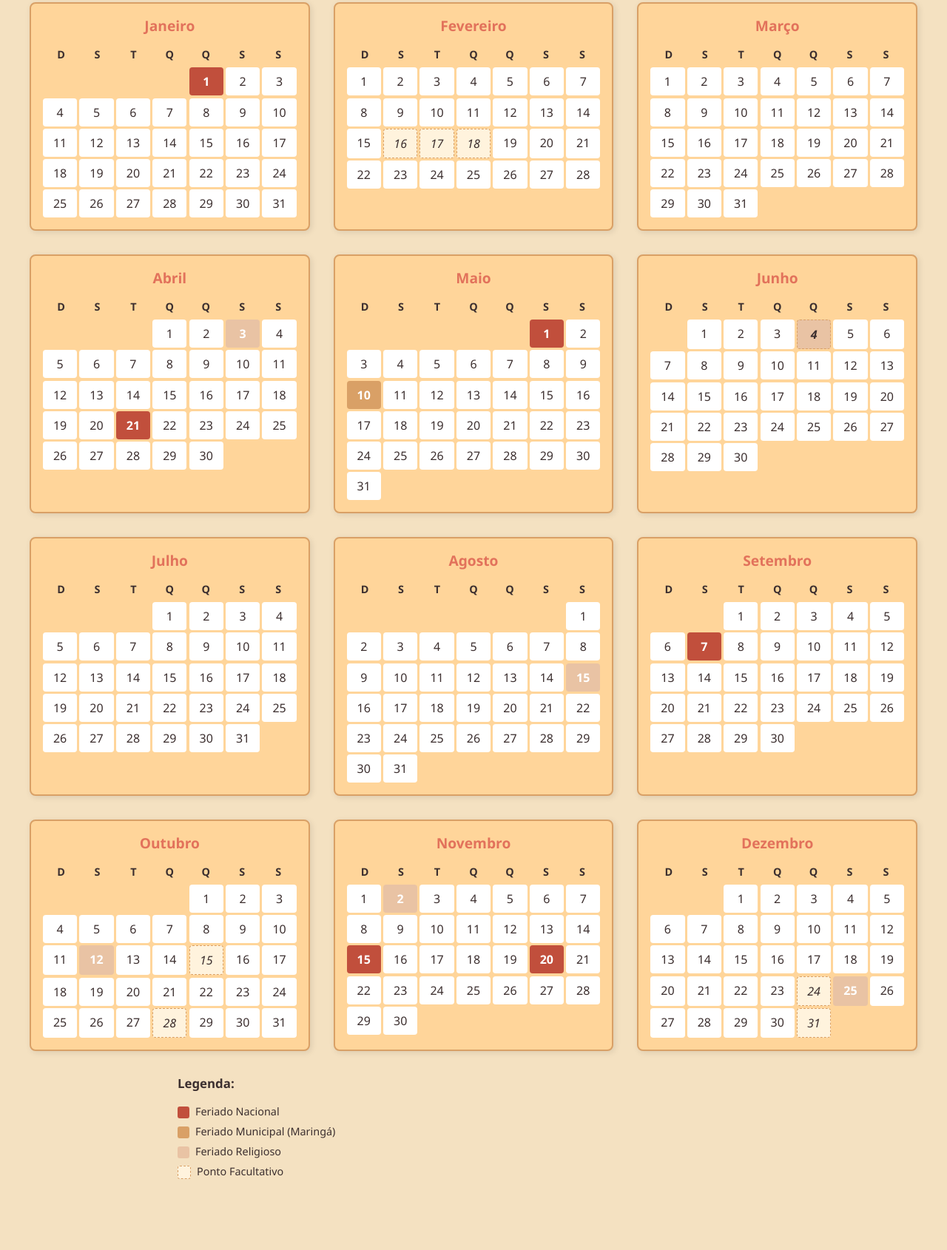
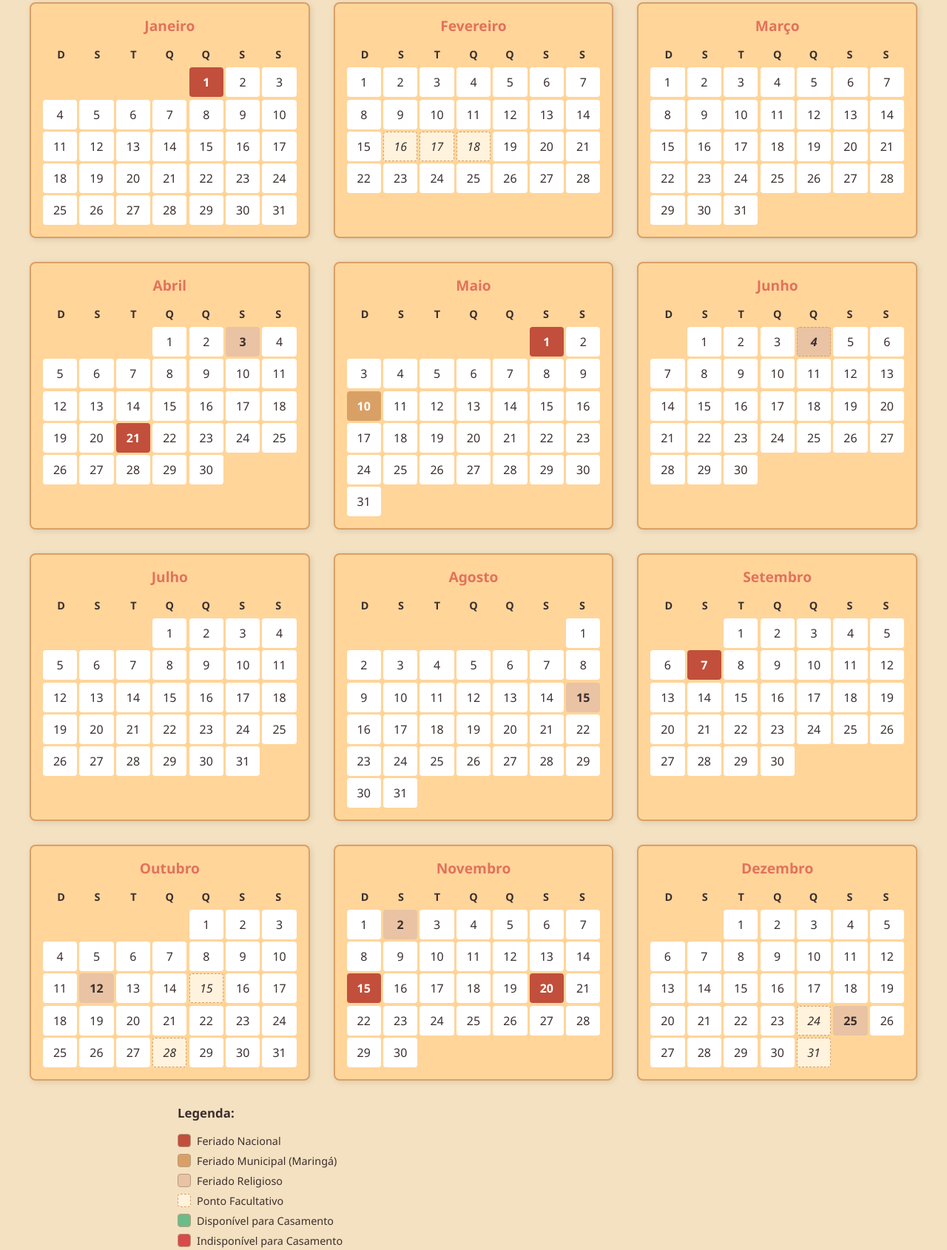
Before and after one commit to ParoquiaSantoExpedito/CasamentosSantoExpedito, a plain HTML site: page index.html in a window 1280 px wide. Shown: the part 125-1815 px from the top of the page at 74% size. Before the commit the page ends 1759 px from the top, so only its background shows below. Drawn offline with Linux system fonts and the light colour scheme.

Commit message:
Update index.html

```diff
--- a/index.html
+++ b/index.html
@@ -2,7 +2,7 @@
 <html lang="pt-BR">
 <head>
   <meta charset="UTF-8" />
-  <meta name="viewport" content="width=device-width, initial-scale=1.0"/>
+  <meta name="viewport" content="width=device-width, initial-scale=1" />
   <title>Calendário de casamentos de 2026</title>
   <style>
     :root {
@@ -12,22 +12,29 @@
       --caramelo-escuro: #D9A066;
       --facultativo: #FFF3DD;
       --religioso: #E9C3A4;
-  --fundo: #F4E1C1;
+      --fundo: #F4E1C1; /* fundo caramelo mais marrom suave */
       --texto: #3C2F2F;
+      --verde-disponivel: #6ABD88;
+      --vermelho-indisponivel: #D94A4A;
+      --branco-neutro: white;
     }
 
     body {
-      font-family: 'Segoe UI', sans-serif;
+      font-family: 'Segoe UI', Tahoma, Geneva, Verdana, sans-serif;
       background-color: var(--fundo);
       margin: 0;
       padding: 2rem;
       color: var(--texto);
+      -webkit-font-smoothing: antialiased;
+      -moz-osx-font-smoothing: grayscale;
+      user-select: none;
     }
 
     h1 {
       text-align: center;
       color: var(--terracota);
       margin-bottom: 2rem;
+      user-select: text;
     }
 
     .ano {
@@ -44,6 +51,7 @@
       border-radius: 8px;
       padding: 1rem;
       box-shadow: 2px 2px 8px rgba(0,0,0,0.1);
+      user-select: none;
     }
 
     .mes h2 {
@@ -51,6 +59,7 @@
       margin: 0 0 1rem 0;
       color: var(--terracota);
       font-size: 1.2rem;
+      user-select: text;
     }
 
     .dias-semana {
@@ -60,6 +69,7 @@
       text-align: center;
       margin-bottom: 0.5rem;
       font-size: 0.9rem;
+      user-select: text;
     }
 
     .dias {
@@ -72,53 +82,102 @@
     .dia {
       padding: 0.5rem;
       border-radius: 4px;
-      background-color: white;
+      background-color: var(--branco-neutro);
+      cursor: pointer;
+      transition: background-color 0.3s ease, color 0.3s ease;
+      user-select: text;
+      box-sizing: border-box;
+      border: 1px solid transparent;
+      position: relative;
+      font-weight: normal;
+      color: var(--texto);
     }
 
-    .vazio {
+    .dia.vazio {
       background-color: transparent;
+      cursor: default;
+      border: none;
+      user-select: none;
     }
 
+    /* Feriados */
     .feriado-nacional {
       background-color: var(--terracota-escuro);
       color: white;
       font-weight: bold;
+      cursor: default;
     }
 
     .feriado-municipal {
       background-color: var(--caramelo-escuro);
       color: white;
       font-weight: bold;
+      cursor: default;
     }
 
     .facultativo {
       background-color: var(--facultativo);
       border: 1px dashed var(--caramelo-escuro);
       font-style: italic;
+      cursor: default;
+      color: var(--texto);
     }
 
     .feriado-religioso {
       background-color: var(--religioso);
       font-weight: bold;
+      cursor: default;
+      color: var(--texto);
     }
 
+    /* Estados de disponibilidade - sobrescrevem outras cores ao clicar */
+    .disponivel {
+      background-color: var(--verde-disponivel) !important;
+      color: white !important;
+      font-weight: bold !important;
+      cursor: pointer;
+      border: 2px solid #3B7A53 !important;
+    }
+
+    .indisponivel {
+      background-color: var(--vermelho-indisponivel) !important;
+      color: white !important;
+      font-weight: bold !important;
+      cursor: pointer;
+      border: 2px solid #7A3B3B !important;
+    }
+
+    /* Legenda */
     .legenda {
       max-width: 800px;
       margin: 2rem auto 0 auto;
       font-size: 0.9rem;
+      user-select: text;
     }
 
     .legenda div {
       margin-bottom: 0.5rem;
+      display: flex;
+      align-items: center;
     }
 
     .cor-box {
       display: inline-block;
-      width: 16px;
-      height: 16px;
+      width: 18px;
+      height: 18px;
       margin-right: 0.5rem;
       vertical-align: middle;
-      border-radius: 3px;
+      border-radius: 4px;
+      border: 1px solid #b59b7e;
+      box-sizing: border-box;
+    }
+
+    /* Cursor e seleção para feriados não clicáveis */
+    .dia.feriado-nacional,
+    .dia.feriado-municipal,
+    .dia.facultativo,
+    .dia.feriado-religioso {
+      cursor: default;
     }
   </style>
 </head>
@@ -132,6 +191,8 @@
     <div><span class="cor-box" style="background-color:#D9A066;"></span>Feriado Municipal (Maringá)</div>
     <div><span class="cor-box" style="background-color:#E9C3A4;"></span>Feriado Religioso</div>
     <div><span class="cor-box" style="background-color:#FFF3DD; border: 1px dashed #D9A066;"></span>Ponto Facultativo</div>
+    <div><span class="cor-box" style="background-color:#6ABD88;"></span>Disponível para Casamento</div>
+    <div><span class="cor-box" style="background-color:#D94A4A;"></span>Indisponível para Casamento</div>
   </div>
 
 <script>
@@ -145,9 +206,8 @@
   const ano = 2026;
   const containerAno = document.getElementById('calendario');
 
-    // Lista de feriados
+  // Feriados no formato MM-DD com tipos
   const feriados = {
-      // formato: 'MM-DD': ['tipo1', 'tipo2']
     '01-01': ['nacional'],
     '02-16': ['facultativo'],
     '02-17': ['facultativo'],
@@ -157,7 +217,7 @@
     '05-01': ['nacional'],
     '05-10': ['municipal'],
     '06-04': ['facultativo', 'religioso'], // Corpus Christi
-      '08-15': ['municipal', 'religioso'],   // Padroeira
+    '08-15': ['municipal', 'religioso'],   // Nossa Senhora da Glória
     '09-07': ['nacional'],
     '10-12': ['nacional', 'religioso'],    // Nossa Senhora Aparecida
     '10-15': ['facultativo'],
@@ -170,8 +230,46 @@
     '12-31': ['facultativo']
   };
 
+  // LocalStorage key para salvar disponibilidade
+  const storageKey = 'disponibilidadeCasamento2026';
+
+  // Carrega estado salvo do localStorage
+  let disponibilidadeSalva = JSON.parse(localStorage.getItem(storageKey)) || {};
+
+  // Formata chave para armazenamento e lookup: "MM-DD"
   function formatKey(month, day) {
     return `${String(month + 1).padStart(2, '0')}-${String(day).padStart(2, '0')}`;
+  }
+
+  // Função para alternar estado de disponibilidade no clique
+  // Ciclo: neutro -> disponível -> indisponível -> neutro
+  function alternarEstado(diaDiv, chave) {
+    // Se feriado, não permite editar
+    if (diaDiv.classList.contains('feriado-nacional') ||
+        diaDiv.classList.contains('feriado-municipal') ||
+        diaDiv.classList.contains('facultativo') ||
+        diaDiv.classList.contains('feriado-religioso')) {
+      return;
+    }
+
+    // Remove estados anteriores
+    diaDiv.classList.remove('disponivel', 'indisponivel');
+
+    let estadoAtual = disponibilidadeSalva[chave] || 'neutro';
+
+    if (estadoAtual === 'neutro') {
+      diaDiv.classList.add('disponivel');
+      disponibilidadeSalva[chave] = 'disponivel';
+    } else if (estadoAtual === 'disponivel') {
+      diaDiv.classList.add('indisponivel');
+      disponibilidadeSalva[chave] = 'indisponivel';
+    } else {
+      // volta para neutro
+      delete disponibilidadeSalva[chave];
+    }
+
+    // Salva no localStorage
+    localStorage.setItem(storageKey, JSON.stringify(disponibilidadeSalva));
   }
 
   function criarCalendarioMes(mesIndex) {
@@ -197,6 +295,7 @@
     const primeiroDia = new Date(ano, mesIndex, 1).getDay();
     const diasNoMes = new Date(ano, mesIndex + 1, 0).getDate();
 
+    // Preenche espaços vazios antes do primeiro dia
     for (let i = 0; i < primeiroDia; i++) {
       const vazio = document.createElement('div');
       vazio.className = 'dia vazio';
@@ -206,8 +305,9 @@
     for (let dia = 1; dia <= diasNoMes; dia++) {
       const diaDiv = document.createElement('div');
       diaDiv.className = 'dia';
+      const key = formatKey(mesIndex, dia);
 
-        const key = formatKey(mesIndex, dia);
+      // Marca feriados com classes e estilos
       if (feriados[key]) {
         feriados[key].forEach(tipo => {
           if (tipo === 'nacional') diaDiv.classList.add('feriado-nacional');
@@ -217,7 +317,27 @@
         });
       }
 
+      // Aplica estado salvo de disponibilidade
+      if (disponibilidadeSalva[key]) {
+        if (disponibilidadeSalva[key] === 'disponivel') {
+          diaDiv.classList.add('disponivel');
+        } else if (disponibilidadeSalva[key] === 'indisponivel') {
+          diaDiv.classList.add('indisponivel');
+        }
+      }
+
       diaDiv.textContent = dia;
+
+      // Só permite clicar nos dias que NÃO são feriados para marcar disponibilidade
+      if (!diaDiv.classList.contains('feriado-nacional') &&
+          !diaDiv.classList.contains('feriado-municipal') &&
+          !diaDiv.classList.contains('facultativo') &&
+          !diaDiv.classList.contains('feriado-religioso')) {
+        diaDiv.addEventListener('click', () => {
+          alternarEstado(diaDiv, key);
+        });
+      }
+
       diasDiv.appendChild(diaDiv);
     }
 
```
Lines whose indentation alone changed are shown as unchanged.
